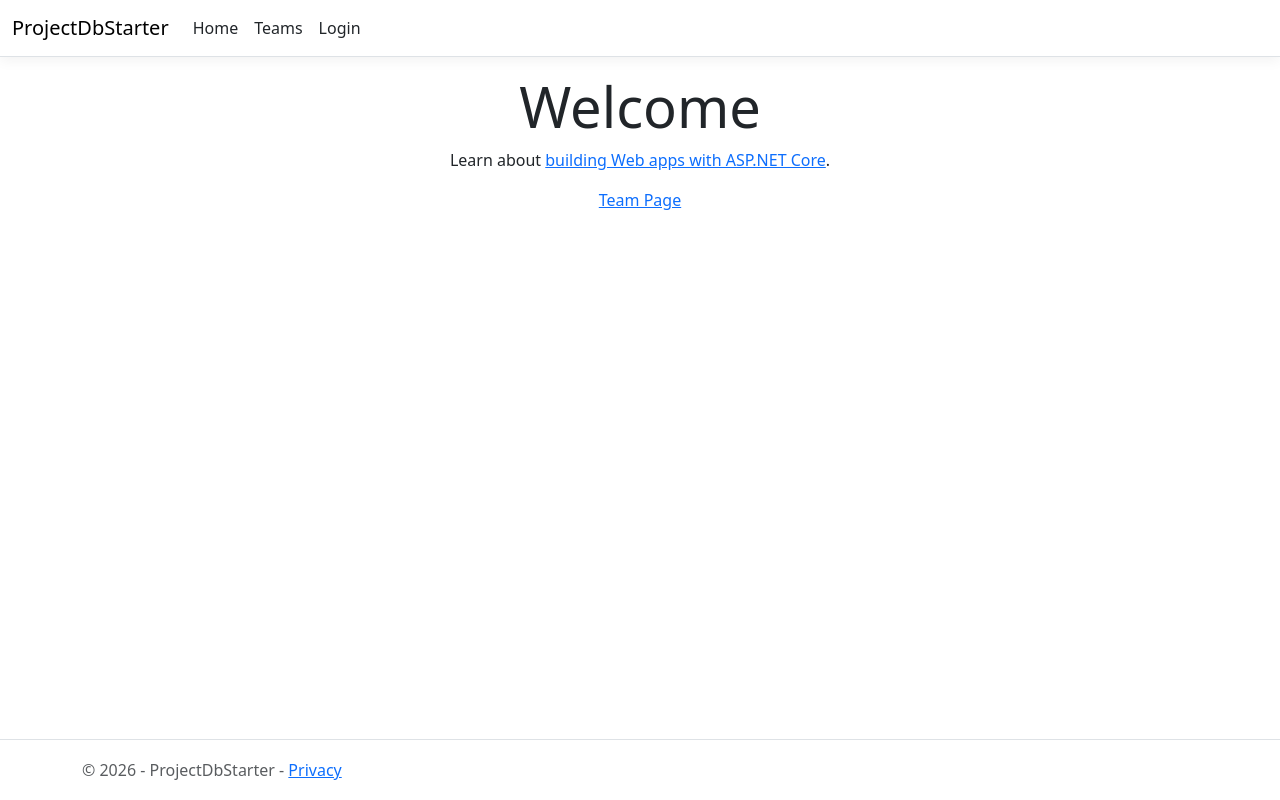
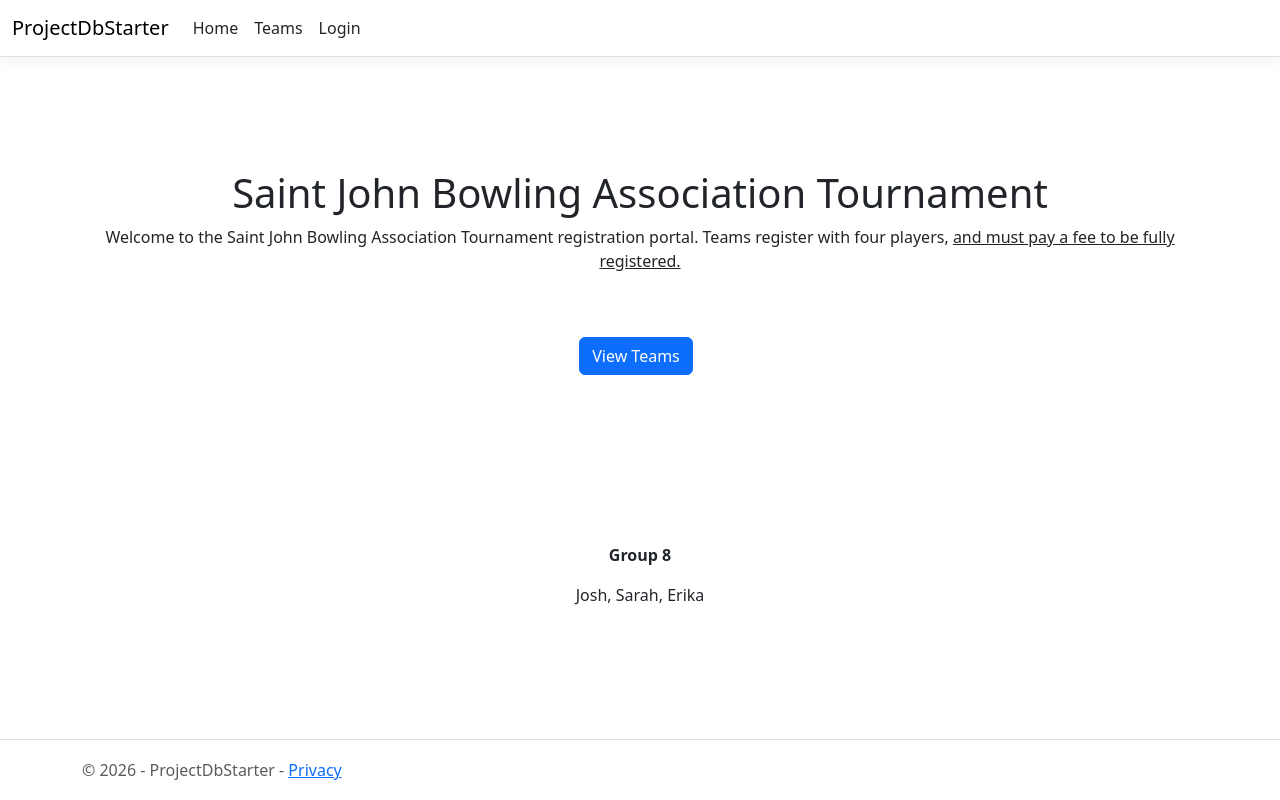
Before and after one commit to Joshieingold/BowlingAlley-MVC-Final, an ASP.NET Core app: page / in a window 1280 px wide. Run offline with ASP.NET Core 8, Linux system fonts and the light colour scheme; style sheets or scripts are compiled from the project's sources.

Commit message:
MVC-06: Index page progress

```diff
--- a/Controllers/HomeController.cs
+++ b/Controllers/HomeController.cs
@@ -12,9 +12,10 @@ public class TeamInfo
 
     public int TeamId { get; set; }
     public string TeamName { get; set; } = string.Empty;
-    public int Division { get; set; }
-    public bool RegPaid { get; set; }
-    public string? RegDate { get; set; }
+    public int DivisionId { get; set; }
+    public bool RegistrationPaid { get; set; }
+    public decimal RegistrationFee { get; set; }
+    public string? RegistrationDate { get; set; }
     public List<string> Players { get; set; } = new();
 }
 
@@ -31,45 +32,45 @@ public class HomeController : Controller
             {
                 TeamId = 36,
                 TeamName = "Lucky Laners",
-                Division = 2,
-                RegPaid = true,
-                RegDate = "2026-05-09",
+                DivisionId = 2,
+                RegistrationPaid = true,
+                RegistrationDate = "2026-05-09",
                 Players = ["Jamie Doman", "Russell Griswold", "Alex Vance", "Owen Wonne"]
             },
             new()
             {
                 TeamId = 37,
                 TeamName = "Women in STEM",
-                Division = 4,
-                RegPaid = false,
-                RegDate = null,
+                DivisionId = 4,
+                RegistrationPaid = false,
+                RegistrationDate = null,
                 Players = ["McLovin", "Brody Sailor", "Sam Altman", "John Deadlock"]
             },
             new()
             {
                 TeamId = 38,
                 TeamName = "Super Intelligence Team",
-                Division = 5,
-                RegPaid = false,
-                RegDate = null,
+                DivisionId = 5,
+                RegistrationPaid = false,
+                RegistrationDate = null,
                 Players = ["Abigail Callaghan", "Lex Luthor", "Connie Layes", "Wade Wilson"]
             },
             new()
             {
                 TeamId = 39,
                 TeamName = "Team Four Star",
-                Division = 1,
-                RegPaid = true,
-                RegDate = "2026-05-23",
+                DivisionId = 1,
+                RegistrationPaid = true,
+                RegistrationDate = "2026-05-23",
                 Players = ["Joe Mama", "Jim Lahey", "Rita Martin", "Emily French"]
             },
             new()
             {
                 TeamId = 40,
                 TeamName = "Fireballs",
-                Division = 3,
-                RegPaid = true,
-                RegDate = "2026-05-08",
+                DivisionId = 3,
+                RegistrationPaid = true,
+                RegistrationDate = "2026-05-08",
                 Players = ["Sophie Chatterton", "Kailey Roberts", "Rory Hughes", "Steve Harrington"]
             }
         };
--- a/Views/Home/Index.cshtml
+++ b/Views/Home/Index.cshtml
@@ -2,8 +2,24 @@
     ViewData["Title"] = "Home Page";
 }
 
-<div class="text-center">
-    <h1 class="display-4">Welcome</h1>
-    <p>Learn about <a href="https://learn.microsoft.com/aspnet/core">building Web apps with ASP.NET Core</a>.</p>
-    <p><a href="/Team">Team Page</a></p>
-</div>
+<br /><br /><br /><br />
+
+<center>
+    <div class="mb-4">
+        <h1>Saint John Bowling Association Tournament</h1>
+        <p>Welcome to the Saint John Bowling Association Tournament registration portal. Teams register with four
+            players, <u>and must pay a fee to be
+            fully registered.</u></p>
+
+            <br /><br />
+
+            <p><a asp-controller="Team" asp-action="Index" class="btn btn-primary me-2">View Teams</a></p>
+        </div>
+
+        <br /><br /><br /><br /><br /><br />
+
+        <div class="mb-5">
+            <p><strong>Group 8</strong></p>
+            <p>Josh, Sarah, Erika</p>
+        </div>
+    </center>
```
Also changed, not shown: AppData/bowling.db.
